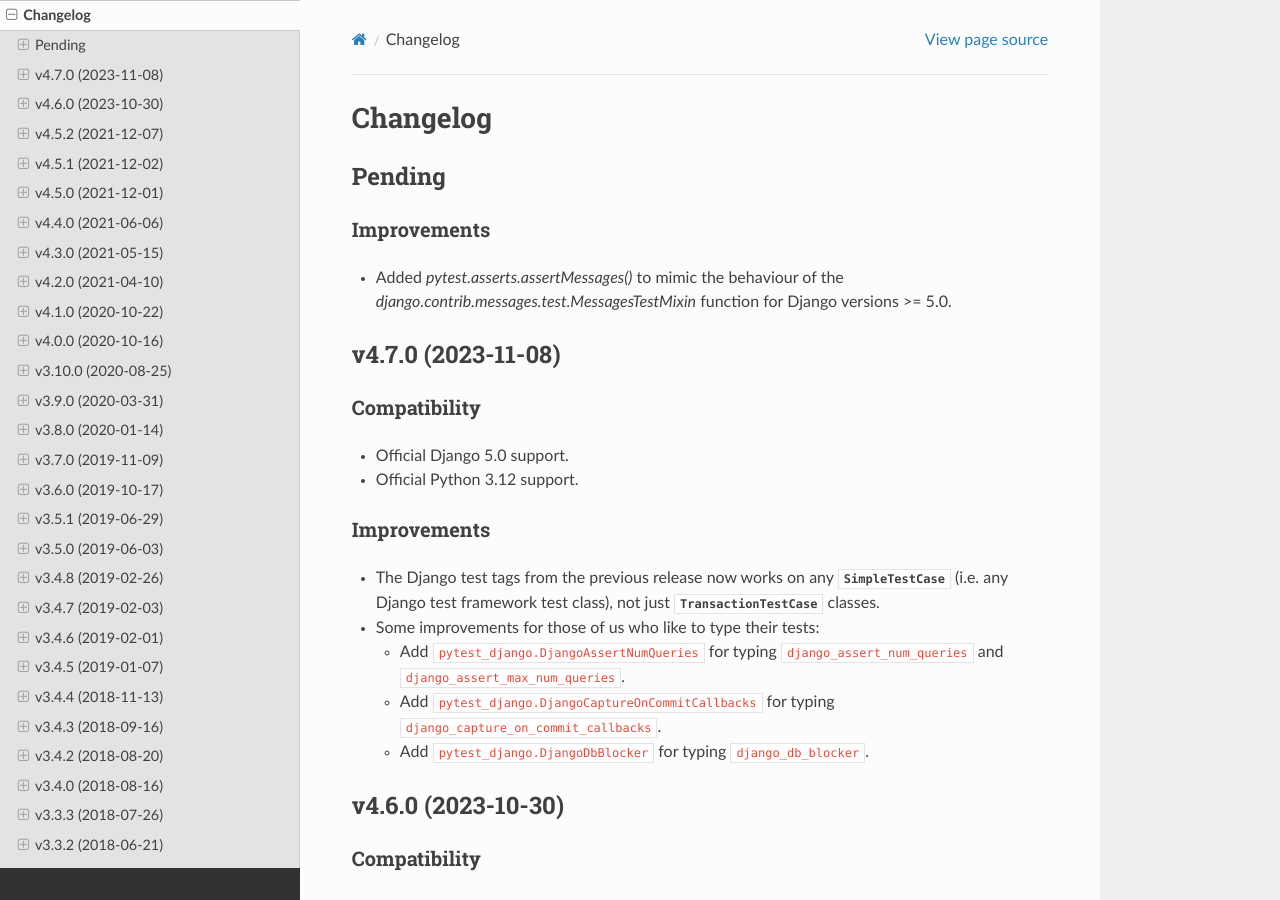
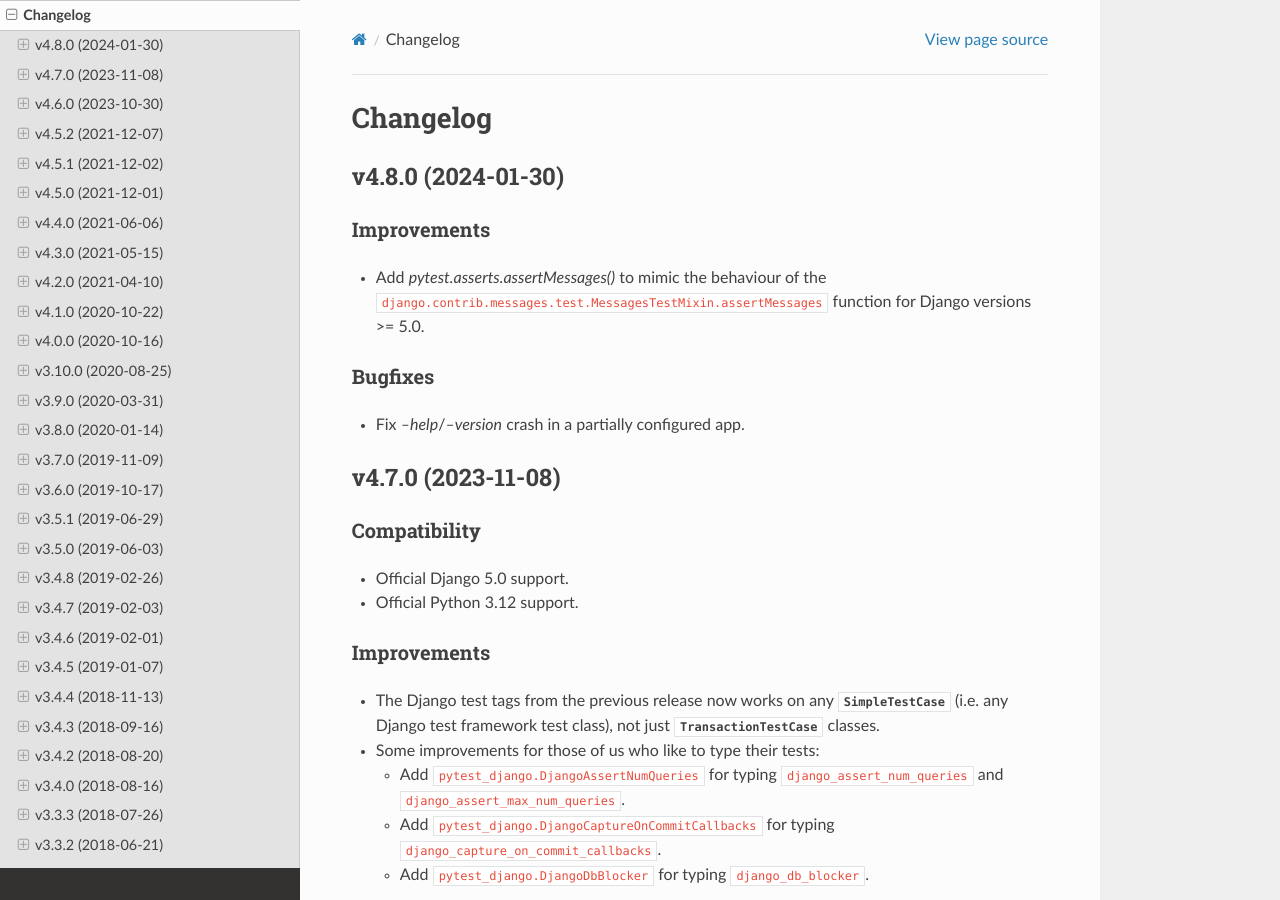
Before and after one commit to pytest-dev/pytest-django, a Sphinx documentation site: the page built from docs/changelog.rst, in a window 1280 px wide and 900 px high. Built offline with Sphinx 7.4.7 and the Read the Docs theme 2.0.0, drawn with Linux system fonts in a browser that asks for light colours; cross-references to code outside the pages are shown as plain code.

Commit message:
Release 4.8.0

```diff
--- a/docs/changelog.rst
+++ b/docs/changelog.rst
@@ -1,14 +1,21 @@
 Changelog
 =========
 
-Pending
--------
+v4.8.0 (2024-01-30)
+-------------------
 
 Improvements
 ^^^^^^^^^^^^
 
-* Added `pytest.asserts.assertMessages()` to mimic the behaviour of the
-  `django.contrib.messages.test.MessagesTestMixin` function for Django versions >= 5.0.
+* Add `pytest.asserts.assertMessages()` to mimic the behaviour of the
+  ``django.contrib.messages.test.MessagesTestMixin.assertMessages`` function
+  for Django versions >= 5.0.
+
+Bugfixes
+^^^^^^^^
+
+* Fix `--help`/`--version` crash in a partially configured app.
+
 
 v4.7.0 (2023-11-08)
 -------------------
```
